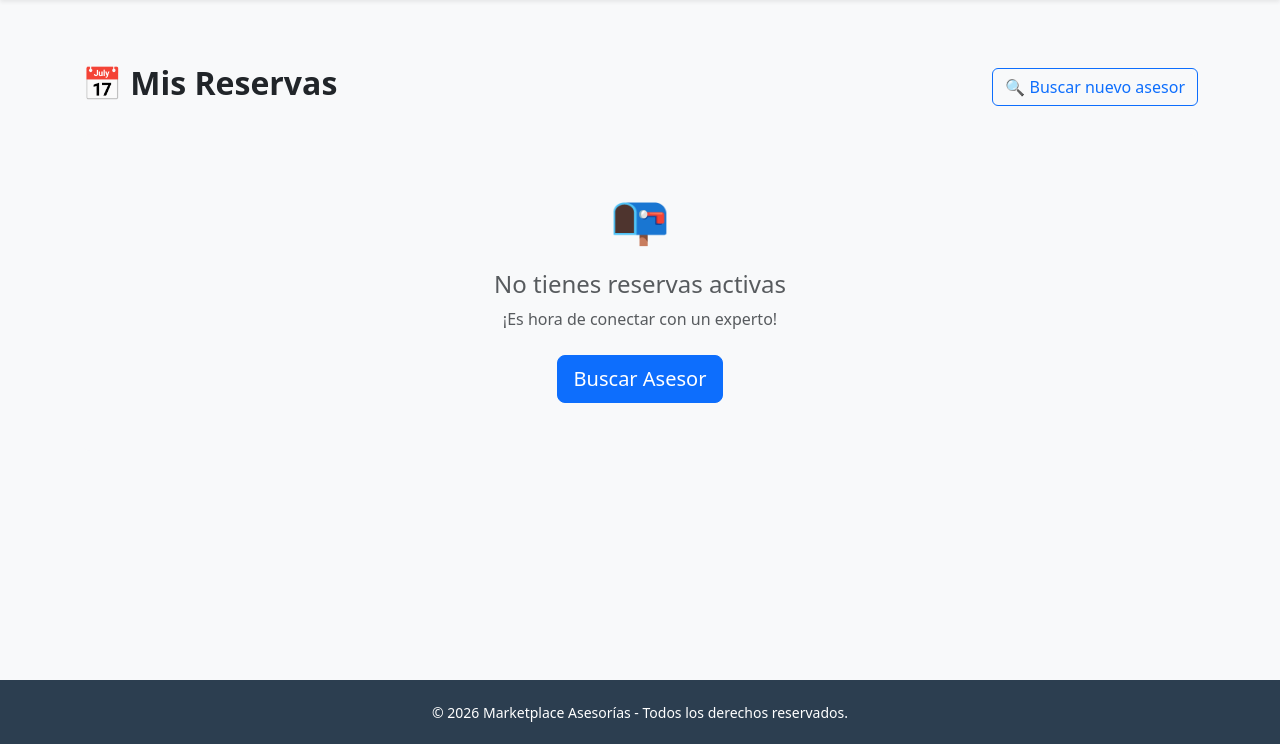
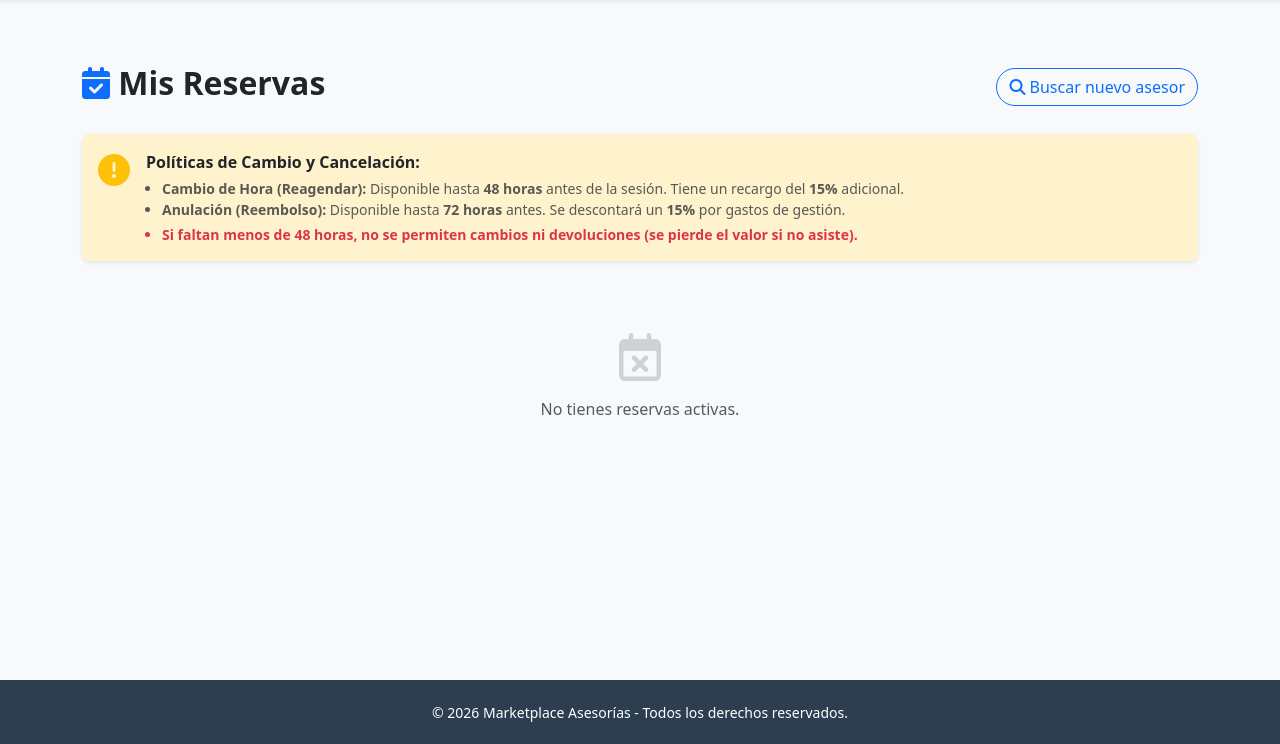
Before and after one commit to DarbyBenjab/marketplace-asesorias, a Django app: page /mis-reservas/ in a window 1280 px wide. Shown: the part 56-800 px from the top of the page. Run offline with Django 5.2, Linux system fonts and the light colour scheme; the visitor is signed in with stand-in values (Sample User, id 1); data that the repository does not hold is empty.

Commit message:
Actualizar Mis Reservas: Diseño con politicas 48h/72h y botones logicos

```diff
--- a/core/templates/core/mis_reservas.html
+++ b/core/templates/core/mis_reservas.html
@@ -4,96 +4,127 @@
 <div class="container mt-5 mb-5">
 
     <div class="d-flex justify-content-between align-items-center mb-4">
-        <h2 class="fw-bold text-dark">📅 Mis Reservas</h2>
-        <a href="{% url 'inicio' %}" class="btn btn-outline-primary">
-            🔍 Buscar nuevo asesor
+        <h2 class="fw-bold"><i class="fa-solid fa-calendar-check text-primary"></i> Mis Reservas</h2>
+        <a href="{% url 'lista_asesores' %}" class="btn btn-outline-primary rounded-pill">
+            <i class="fa-solid fa-magnifying-glass"></i> Buscar nuevo asesor
         </a>
     </div>
 
-    {% if messages %}
-        {% for message in messages %}
-            <div class="alert alert-{{ message.tags }} alert-dismissible fade show" role="alert">
-                {{ message }}
-                <button type="button" class="btn-close" data-bs-dismiss="alert"></button>
+    <div class="alert alert-warning border-0 shadow-sm rounded-3 mb-4">
+        <div class="d-flex">
+            <i class="fa-solid fa-circle-exclamation fa-2x me-3 mt-1 text-warning"></i>
+            <div>
+                <strong class="text-dark">Políticas de Cambio y Cancelación:</strong>
+                <ul class="mb-0 ps-3 small mt-1 text-muted">
+                    <li><strong>Cambio de Hora (Reagendar):</strong> Disponible hasta <strong>48 horas</strong> antes de la sesión. Tiene un recargo del <strong>15%</strong> adicional.</li>
+                    <li><strong>Anulación (Reembolso):</strong> Disponible hasta <strong>72 horas</strong> antes. Se descontará un <strong>15%</strong> por gastos de gestión.</li>
+                    <li class="text-danger fw-bold mt-1">Si faltan menos de 48 horas, no se permiten cambios ni devoluciones (se pierde el valor si no asiste).</li>
+                </ul>
             </div>
-        {% endfor %}
-    {% endif %}
+        </div>
+    </div>
 
-    {% for reserva in reservas %}
+    {% if reservas %}
+        {% for cita in reservas %}
+        <div class="card shadow-sm border-0 rounded-4 mb-4 overflow-hidden">
+            <div class="card-body p-4">
+                <div class="row align-items-center">
 
-        <div class="card shadow-sm mb-4 border-0 rounded-3">
-            <div class="card-body p-4">
+                    <div class="col-md-4 mb-3 mb-md-0">
+                        <h5 class="fw-bold text-primary mb-1">{{ cita.asesor.user.first_name }} {{ cita.asesor.user.last_name }}</h5>
+                        <span class="badge bg-light text-dark border">{{ cita.asesor.public_title }}</span>
 
-                <div class="d-flex justify-content-between align-items-start mb-3">
-                    <div>
-                        <h4 class="fw-bold text-primary mb-1">
-                            {{ reserva.asesor.user.first_name }} {{ reserva.asesor.user.last_name }}
-                        </h4>
-                        <span class="text-muted">{{ reserva.asesor.public_title }}</span>
+                        <div class="mt-3 text-muted small">
+                            <i class="fa-regular fa-calendar me-2"></i> {{ cita.start_datetime|date:"l d F Y" }}<br>
+                            <i class="fa-regular fa-clock me-2"></i> {{ cita.start_datetime|date:"H:i" }} hrs
+                        </div>
                     </div>
 
-                    {% if reserva.status == 'CONFIRMADA' %}
-                        <span class="badge bg-success rounded-pill px-3 py-2">✅ CONFIRMADA</span>
-                    {% elif reserva.status == 'REEMBOLSADO' %}
-                        <span class="badge bg-secondary rounded-pill px-3 py-2">💰 REEMBOLSADA</span>
-                    {% else %}
-                        <span class="badge bg-warning text-dark rounded-pill px-3 py-2">⏳ POR PAGAR</span>
-                    {% endif %}
-                </div>
+                    <div class="col-md-8 text-md-end">
 
-                <hr>
-
-                <div class="row align-items-center">
-                    <div class="col-md-6">
-                        <p class="mb-1 fs-5"><i class="fa-regular fa-calendar"></i> <b>Fecha:</b> {{ reserva.start_datetime|date:"l d F Y" }}</p>
-                        <p class="mb-0 fs-5"><i class="fa-regular fa-clock"></i> <b>Hora:</b> {{ reserva.start_datetime|date:"H:i" }} hrs</p>
-                    </div>
-
-                    <div class="col-md-6 text-md-end mt-3 mt-md-0">
-
-                        {% if reserva.status == 'CONFIRMADA' %}
-                            {% if reserva.asesor.meeting_link %}
-                                <a href="{{ reserva.asesor.meeting_link }}" target="_blank" class="btn btn-primary fw-bold">
-                                    📹 Unirse a Videollamada
-                                </a>
+                        <div class="mb-3">
+                            {% if cita.status == 'CONFIRMADA' %}
+                                <span class="badge bg-success px-3 py-2 rounded-pill">CONFIRMADA</span>
+                            {% elif cita.status == 'CANCELADA' %}
+                                <span class="badge bg-danger px-3 py-2 rounded-pill">CANCELADA</span>
+                            {% elif cita.status == 'POR_PAGAR' %}
+                                <span class="badge bg-warning text-dark px-3 py-2 rounded-pill">PAGO PENDIENTE</span>
                             {% else %}
-                                <button disabled class="btn btn-secondary btn-sm">Esperando Link...</button>
+                                <span class="badge bg-secondary px-3 py-2 rounded-pill">{{ cita.status }}</span>
                             {% endif %}
 
-                            <a href="#" class="btn btn-outline-danger btn-sm ms-2">
-                                🚨 Solicitar Reembolso
-                            </a>
+                            {% if cita.estado_solicitud == 'PENDIENTE' %}
+                                <span class="badge bg-info text-dark ms-2">🔄 Cambio Solicitado</span>
+                            {% endif %}
+                        </div>
 
-                        {% elif reserva.status == 'POR_PAGAR' %}
-                            <a href="{% url 'checkout' reserva.id %}" class="btn btn-warning fw-bold text-dark">
-                                💳 Pagar Ahora
-                            </a>
+                        <div class="d-flex flex-wrap gap-2 justify-content-md-end">
 
-                            <a href="{% url 'anular_reserva' reserva.id %}"
-                               class="btn btn-outline-danger ms-2"
-                               onclick="return confirm('¿Estás seguro? Se liberará el horario para otro cliente.')">
-                                ❌ Anular / Liberar
-                            </a>
+                            {% if cita.mostrar_video %}
+                                <a href="{{ cita.asesor.meeting_link }}" target="_blank" class="btn btn-primary fw-bold shadow-sm">
+                                    <i class="fa-solid fa-video me-1"></i> Unirse a Videollamada
+                                </a>
+                            {% endif %}
 
-                        {% else %}
-                            <span class="text-muted fst-italic">Esta cita fue cancelada.</span>
+                            {% if cita.puede_cambiar and cita.estado_solicitud == 'NINGUNA' %}
+                                <button type="button" class="btn btn-outline-dark" data-bs-toggle="modal" data-bs-target="#modalCambio{{ cita.id }}">
+                                    <i class="fa-solid fa-clock-rotate-left me-1"></i> Solicitud Cambio de Hora
+                                </button>
+                            {% endif %}
+
+                            {% if cita.puede_reembolsar and cita.estado_reclamo == 'NINGUNO' %}
+                                <a href="{% url 'solicitar_reembolso' cita.id %}" class="btn btn-outline-danger">
+                                    <i class="fa-solid fa-circle-exclamation me-1"></i> Solicitar Reembolso
+                                </a>
+                            {% endif %}
+
+                        </div>
+
+                        {% if not cita.puede_cambiar and cita.status == 'CONFIRMADA' and cita.horas_restantes > 0 and cita.horas_restantes < 48 %}
+                            <small class="text-danger d-block mt-2 fw-bold">
+                                <i class="fa-solid fa-lock"></i> Menos de 48h: Ya no se permiten cambios ni devoluciones.
+                            </small>
                         {% endif %}
+
                     </div>
                 </div>
-
             </div>
         </div>
 
-    {% empty %}
-        <div class="text-center py-5 bg-light rounded-3">
-            <div class="mb-3">
-                <span style="font-size: 3rem;">📭</span>
+        <div class="modal fade" id="modalCambio{{ cita.id }}" tabindex="-1" aria-hidden="true">
+            <div class="modal-dialog">
+                <div class="modal-content">
+                    <form action="{% url 'solicitar_cambio_hora' cita.id %}" method="POST">
+                        {% csrf_token %}
+                        <div class="modal-header bg-dark text-white">
+                            <h5 class="modal-title fs-6">Solicitud de Cambio de Hora</h5>
+                            <button type="button" class="btn-close btn-close-white" data-bs-dismiss="modal"></button>
+                        </div>
+                        <div class="modal-body">
+                            <div class="alert alert-info small">
+                                <strong>Nota:</strong> Esta solicitud debe ser aprobada por el administrador/asesor.
+                                <br>Si se aprueba, se te enviará un enlace para elegir la nueva fecha y pagar la <strong>multa del 15%</strong>.
+                            </div>
+                            <div class="mb-3">
+                                <label class="form-label fw-bold">Motivo del cambio:</label>
+                                <textarea name="motivo_cambio" class="form-control" rows="3" required placeholder="Ej: Tengo una urgencia médica..."></textarea>
+                            </div>
+                        </div>
+                        <div class="modal-footer">
+                            <button type="button" class="btn btn-secondary" data-bs-dismiss="modal">Cancelar</button>
+                            <button type="submit" class="btn btn-primary fw-bold">Enviar Solicitud</button>
+                        </div>
+                    </form>
+                </div>
             </div>
-            <h4 class="text-muted">No tienes reservas activas</h4>
-            <p class="text-muted mb-4">¡Es hora de conectar con un experto!</p>
-            <a href="{% url 'inicio' %}" class="btn btn-primary btn-lg">Buscar Asesor</a>
         </div>
-    {% endfor %}
 
+        {% endfor %}
+    {% else %}
+        <div class="text-center py-5">
+            <i class="fa-regular fa-calendar-xmark fa-3x text-muted mb-3 opacity-25"></i>
+            <p class="text-muted">No tienes reservas activas.</p>
+        </div>
+    {% endif %}
 </div>
 {% endblock %}
```
